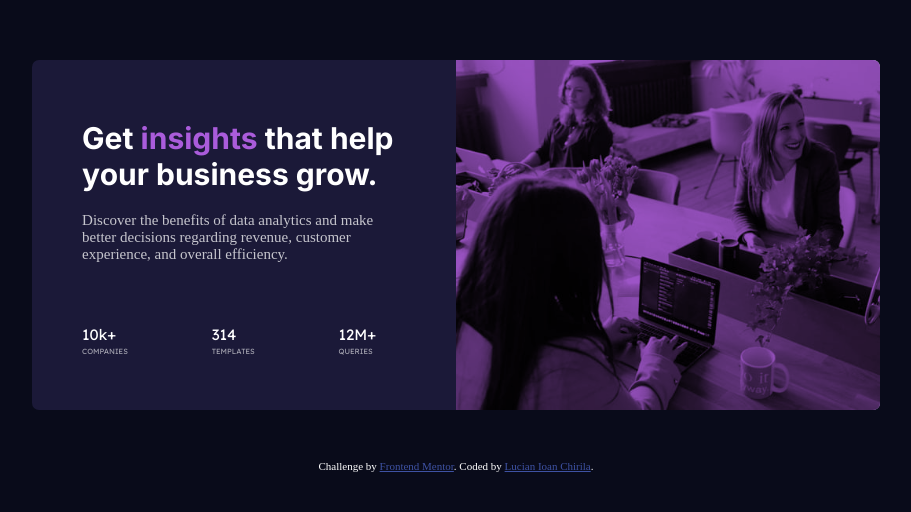
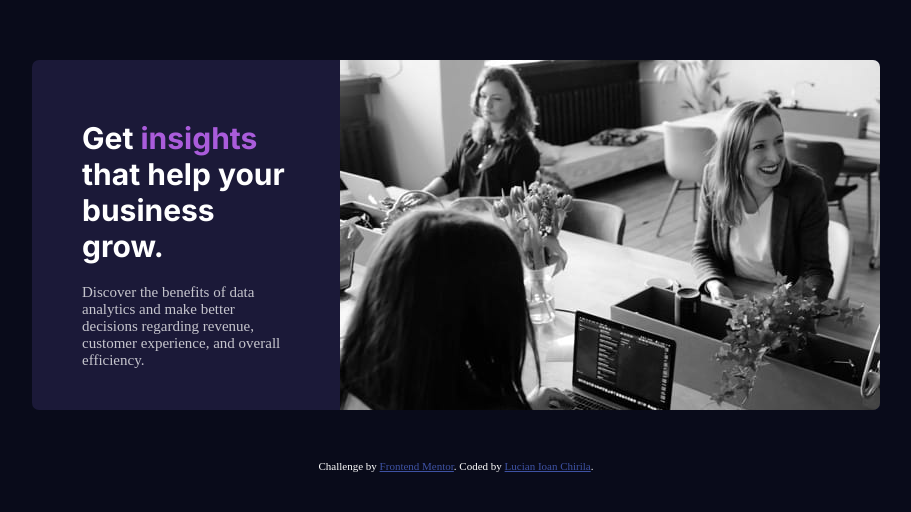
Before and after one commit to LucianIoan31/Stats-preview-card-component, a plain HTML site: page index.html in a window 1280 px wide. Shown: the part 134-646 px from the top of the page, without its empty margins (184-1095 px from the left). Drawn offline with Linux system fonts and the light colour scheme.

Commit message:
Update index.html

```diff
--- a/index.html
+++ b/index.html
@@ -44,13 +44,11 @@
 
     </div>
 
-    <div class="image-container">
+    <picture>
+      <source media="(max-width: 545px)" srcset="./images/image-header-mobile.jpg">
+      <img src="./images/image-header-desktop.jpg" alt="Header Image">
+    </picture>
 
-      <img class="desktop-image" src="./images/image-header-desktop.jpg" alt="office team">
-      <div class="overlay-bg"></div>
-      <img class="mobile-image" src="./images/image-header-mobile.jpg" alt="office-team">
-
-    </div>
   </main>
 
   <div class="attribution">
```
